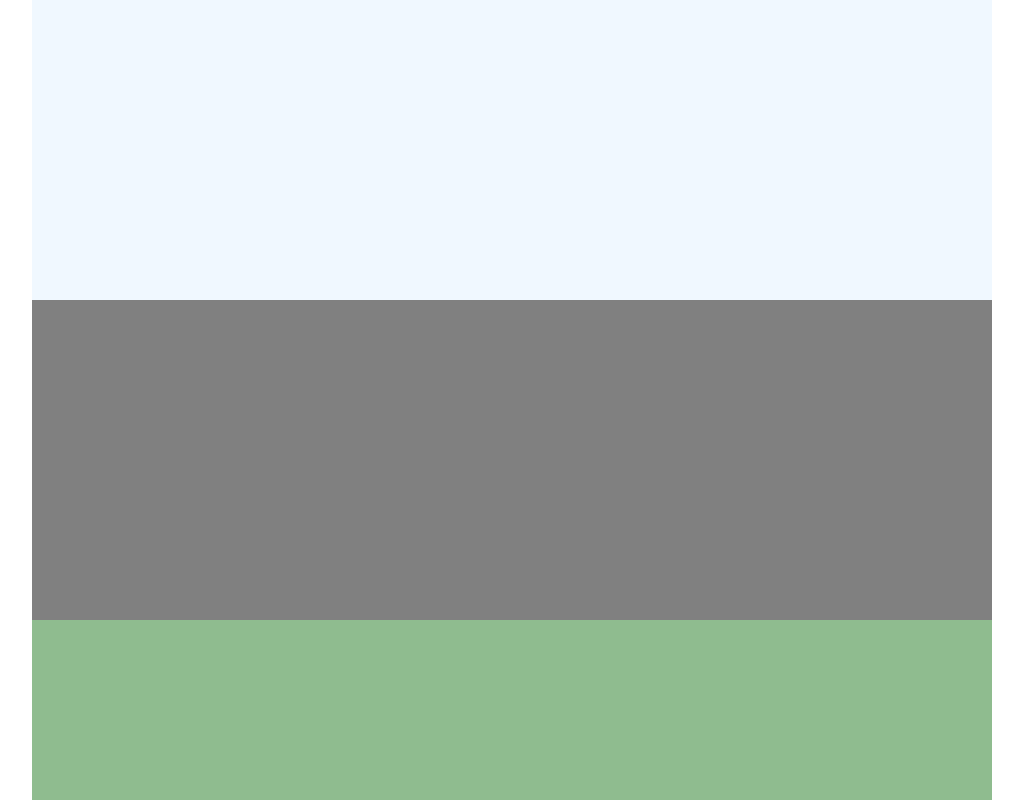
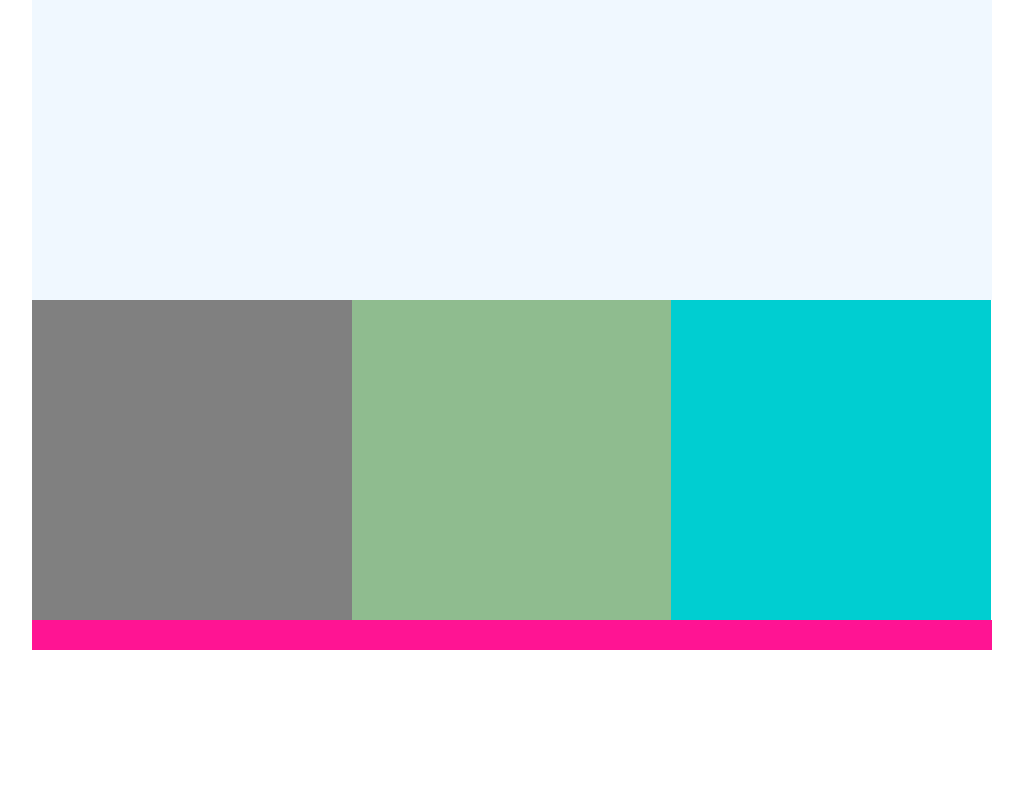
Before and after one commit to mhammons2015/skillcrush-206, a plain HTML site: page colors-starter/index.html in a window 1280 px wide. Shown: the top 800 px of the page, without its empty margins (128-1151 px from the left). Drawn offline with Linux system fonts and the light colour scheme.

Commit message:
push all

```diff
--- a/colors-starter/css/main.css
+++ b/colors-starter/css/main.css
@@ -78,6 +78,9 @@ footer {
   footer {
     background-color:#8B0000 ;
   }
+  .col-3 {
+    width: 50%;
+  }
 
 }
 
@@ -98,10 +101,14 @@ footer {
 
   #column-3 {
     background-color: #00CED1;
+    width: 33.3%;
   }
 
   footer {
     background-color:#FF1493 ;
   }
+  .col-3 {
+    width: 33.3%;
+  }
 
 }
```
